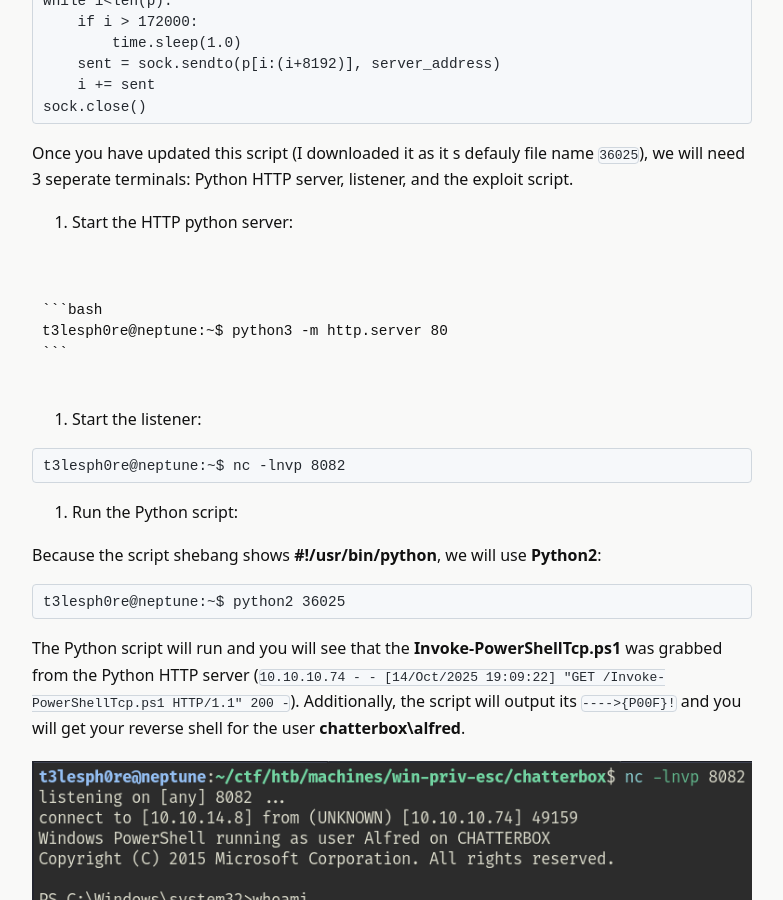
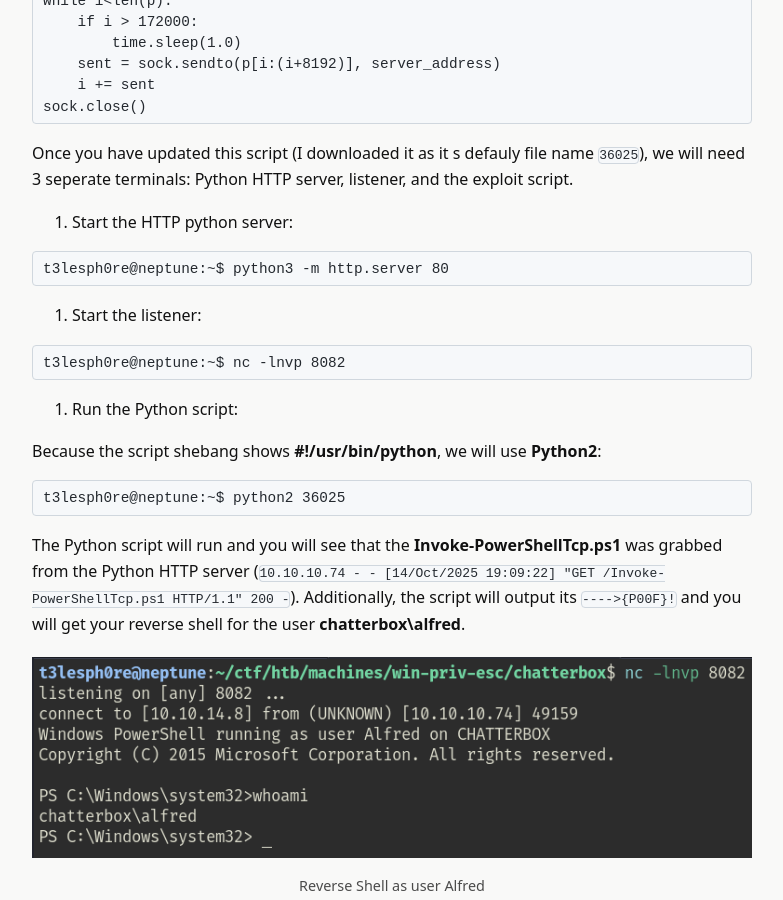
Before and after one commit to t3lesph0re/t3lesph0re.github.io, a Jekyll site: the page built from _posts/2025-10-14-htb_chatterbox.md, in a window 1280 px wide and 900 px high, scrolled down 3442 px. Shown: the whole window, without its empty margins (248-1031 px from the left). Built offline with Jekyll 4.4.1, drawn with Linux system fonts in a browser that asks for light colours.

Commit message:
Code blocks 2

````diff
--- a/_posts/2025-10-14-htb_chatterbox.md
+++ b/_posts/2025-10-14-htb_chatterbox.md
@@ -143,14 +143,9 @@ Once you have updated this script (I downloaded it as it s defauly file name `36
 
 1. Start the HTTP python server:
 
-<pre><code>
-
 ```bash
 t3lesph0re@neptune:~$ python3 -m http.server 80
 ```
-
-</code></pre>
-
 
 2. Start the listener:
 
````
